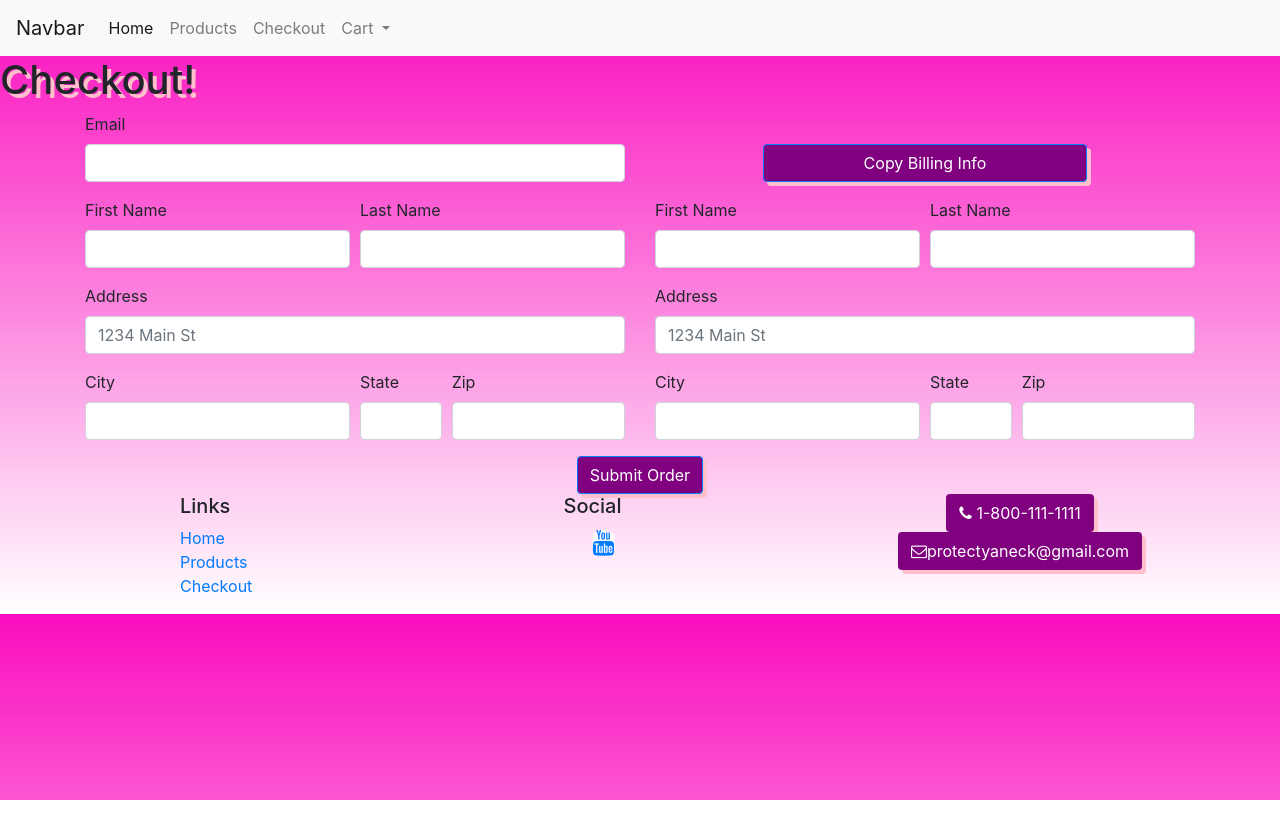
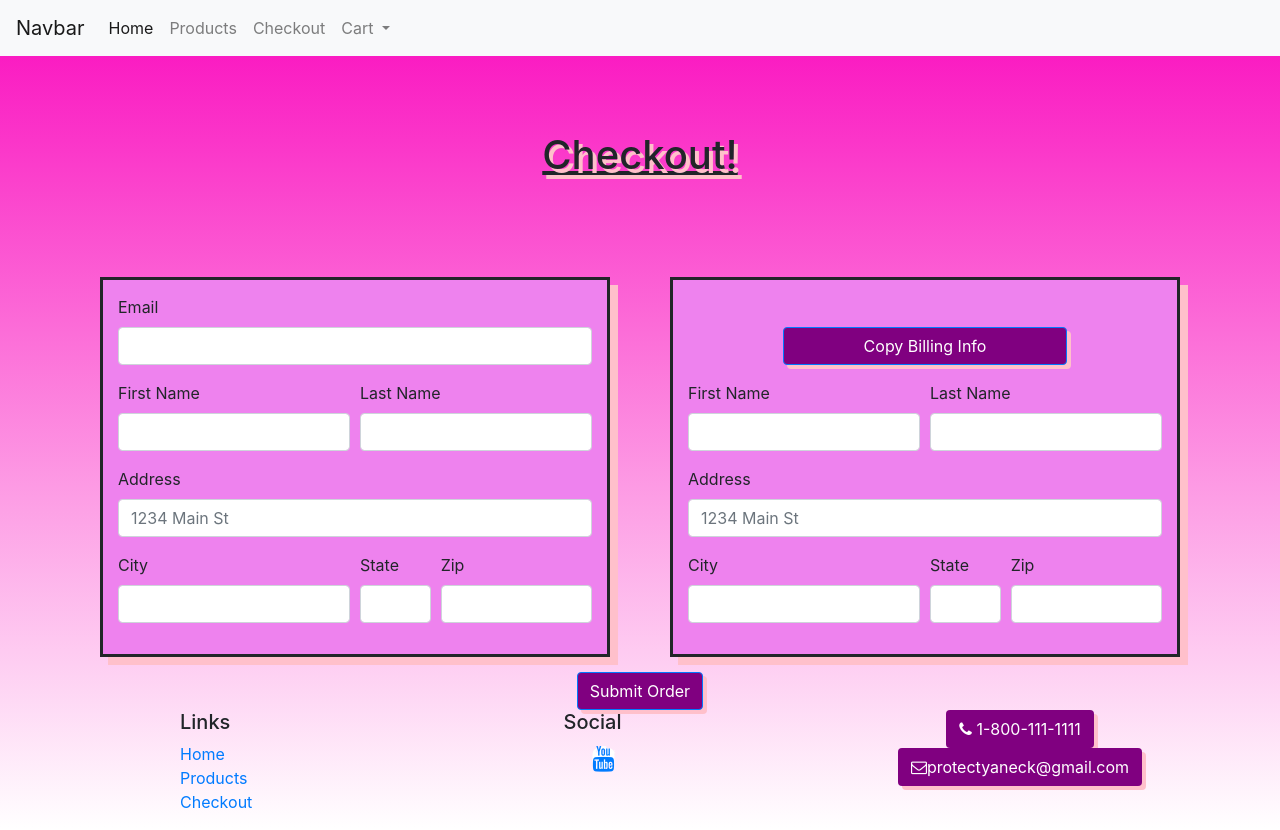
Before and after one commit to istuart50/ApolloOneStorefront, a website: page checkout.html in a window 1280 px wide. Before the commit the page ends 800 px from the top, so only its background shows below. Drawn offline with nearby package versions, Linux system fonts and the light colour scheme.

Commit message:
fixed checkout page

```diff
--- a/css/checkout.css
+++ b/css/checkout.css
@@ -16,7 +16,3 @@
     text-align: center;
     margin-top: 8px;
 }
-
-text {
-    text-color: white;
-}
--- a/css/styles.css
+++ b/css/styles.css
@@ -60,6 +60,28 @@ body {
 
 h1 {
     text-shadow: 4px 4px pink;
+    padding: 75px;
+    text-align: center;
+    text-decoration: underline;
+    animation-name: example;
+}
+
+@keyframes example {
+    0% {
+        background-color: red;
+    }
+
+    25% {
+        background-color: yellow;
+    }
+
+    50% {
+        background-color: blue;
+    }
+
+    100% {
+        background-color: green;
+    }
 }
 
 .card {
@@ -75,3 +97,11 @@ h1 {
 .btn:hover {
     background-color: violet;
 }
+
+form {
+    border: solid;
+    padding: 15px;
+    margin: 15px;
+    background-color: violet;
+    box-shadow: 8px 8px pink;
+}
```
